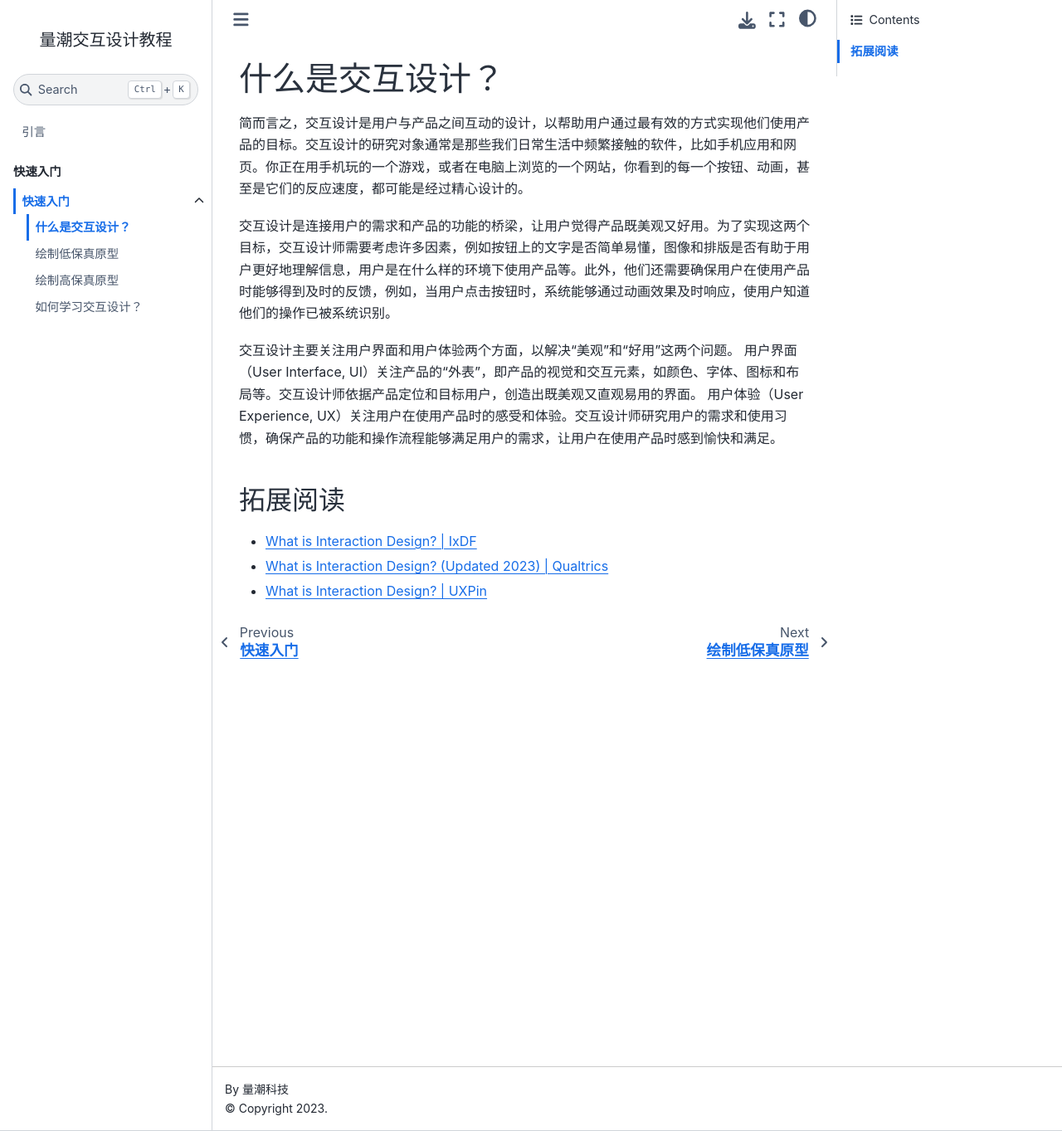
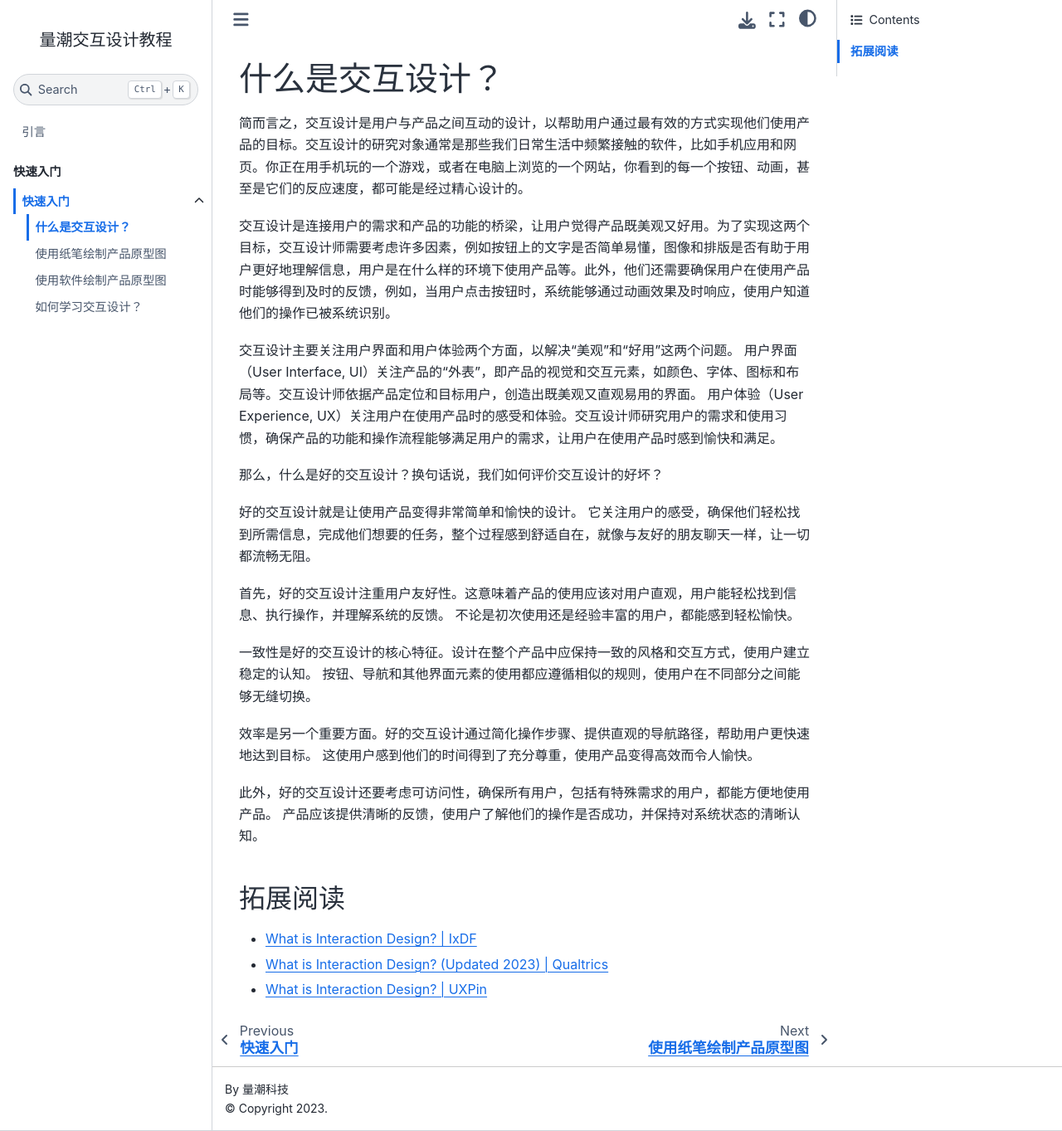
Before and after one commit to quanttide/quanttide-tutorial-of-interaction-design, a Jupyter Book: the page built from 1_intro/1_what_is_interaction_design.md, in a window 1280 px wide and 1363 px high. Shown: the whole window at 83% size. Built offline with Jupyter Book 1.0.4 settings and Sphinx 7.4.7 and the Sphinx Book theme 1.1.4, drawn with Linux system fonts in a browser that asks for light colours.

Commit message:
feat: update Chapter 1

```diff
--- a/1_intro/1_what_is_interaction_design.md
+++ b/1_intro/1_what_is_interaction_design.md
@@ -8,6 +8,23 @@
 用户界面（User Interface, UI）关注产品的“外表”，即产品的视觉和交互元素，如颜色、字体、图标和布局等。交互设计师依据产品定位和目标用户，创造出既美观又直观易用的界面。
 用户体验（User Experience, UX）关注用户在使用产品时的感受和体验。交互设计师研究用户的需求和使用习惯，确保产品的功能和操作流程能够满足用户的需求，让用户在使用产品时感到愉快和满足。
 
+那么，什么是好的交互设计？换句话说，我们如何评价交互设计的好坏？
+
+好的交互设计就是让使用产品变得非常简单和愉快的设计。
+它关注用户的感受，确保他们轻松找到所需信息，完成他们想要的任务，整个过程感到舒适自在，就像与友好的朋友聊天一样，让一切都流畅无阻。
+
+首先，好的交互设计注重用户友好性。这意味着产品的使用应该对用户直观，用户能轻松找到信息、执行操作，并理解系统的反馈。
+不论是初次使用还是经验丰富的用户，都能感到轻松愉快。
+
+一致性是好的交互设计的核心特征。设计在整个产品中应保持一致的风格和交互方式，使用户建立稳定的认知。
+按钮、导航和其他界面元素的使用都应遵循相似的规则，使用户在不同部分之间能够无缝切换。
+
+效率是另一个重要方面。好的交互设计通过简化操作步骤、提供直观的导航路径，帮助用户更快速地达到目标。
+这使用户感到他们的时间得到了充分尊重，使用产品变得高效而令人愉快。
+
+此外，好的交互设计还要考虑可访问性，确保所有用户，包括有特殊需求的用户，都能方便地使用产品。
+产品应该提供清晰的反馈，使用户了解他们的操作是否成功，并保持对系统状态的清晰认知。
+
 ## 拓展阅读
 
 - [What is Interaction Design? | IxDF](https://www.interaction-design.org/literature/article/what-is-interaction-design)
--- a/1_intro/2_drawing_low_fidelity_prototypes.md
+++ b/1_intro/2_drawing_prototypes_by_hand.md
@@ -1,4 +1,4 @@
-# 绘制低保真原型
+# 使用纸笔绘制产品原型图
 
 低保真原型用最简单的线条和形状展示应用或网站的基本布局和功能。这种原型通常不需要很精致，甚至可以是手绘的，但它能够帮助我们快速地想象和讨论产品应该是什么样子，怎么运作。
 
--- a/1_intro/3_drawing_high_fidelity_prototypes.md
+++ b/1_intro/3_drawing_prototypes_by_softwares.md
@@ -1,4 +1,4 @@
-# 绘制高保真原型
+# 使用软件绘制产品原型图
 
 在交互设计的旅程中，我们刚刚探索了低保真原型的快速和简单。现在，让我们转向高保真原型，这是产品设计流程中的一个更精致和详尽的阶段。
 
--- a/_toc.yml
+++ b/_toc.yml
@@ -6,6 +6,6 @@ parts:
       - file: 1_intro/README.md
         sections:
           - file: 1_intro/1_what_is_interaction_design.md
-          - file: 1_intro/2_drawing_low_fidelity_prototypes.md
-          - file: 1_intro/3_drawing_high_fidelity_prototypes.md
+          - file: 1_intro/2_drawing_prototypes_by_hand.md
+          - file: 1_intro/3_drawing_prototypes_by_softwares.md
           - file: 1_intro/4_how_to_learn_interaction_design.md
```
Also changed, not shown: 1_intro/README.md (+4 -4 lines), 1 other file.
